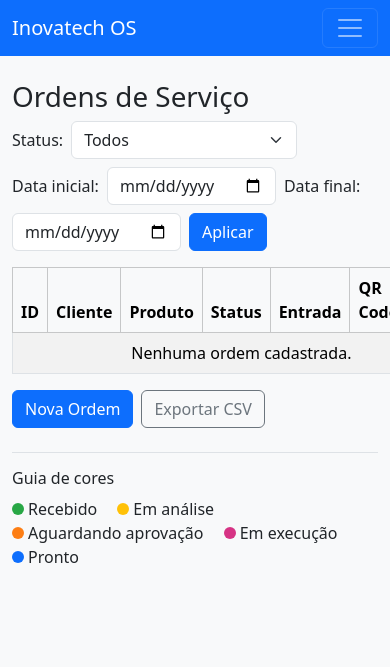
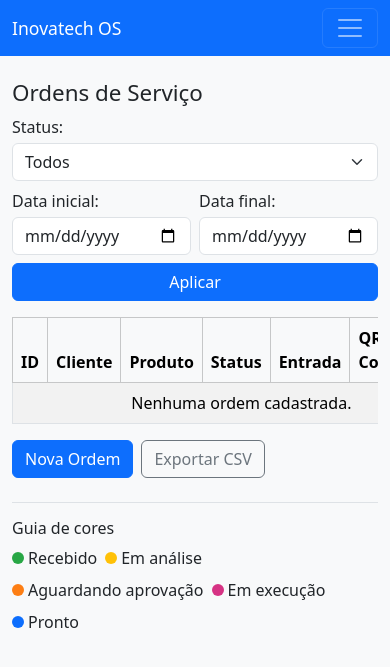
Before and after one commit to dannamicaella/Projeto_OS_IT, a FastAPI app: page / in a window 390 px wide; the page is wider, and only the part inside the window is pictured. Shown: the top 667 px of that part. Run offline with FastAPI, Linux system fonts and the light colour scheme.

Commit message:
Add delete order API endpoint and enhance UI with Bootstrap icons and responsive design

```diff
--- a/main.py
+++ b/main.py
@@ -355,6 +355,21 @@ async def api_update_order_status(token: str, request: Request):
         db.close()
 
 
+@app.delete('/api/orders/{token}', name='api_delete_order')
+def api_delete_order(token: str):
+    """Delete an order by token."""
+    db = SessionLocal()
+    try:
+        order = db.query(Order).filter_by(token=token).first()
+        if not order:
+            raise HTTPException(status_code=404, detail='not_found')
+        db.delete(order)
+        db.commit()
+        return {'deleted': token}
+    finally:
+        db.close()
+
+
 # ---------------------------------------------------------------------------
 # QR code
 # ---------------------------------------------------------------------------
--- a/templates/base.html
+++ b/templates/base.html
@@ -6,6 +6,14 @@
     <title>{% block title %}Inovatech OS{% endblock %}</title>
     <!-- Bootstrap CSS from CDN for quick styling -->
     <link href="https://cdn.jsdelivr.net/npm/bootstrap@5.3.2/dist/css/bootstrap.min.css" rel="stylesheet">
+    <link href="https://cdn.jsdelivr.net/npm/bootstrap-icons@1.11.3/font/bootstrap-icons.min.css" rel="stylesheet">
+    <style>
+        @media (max-width: 575.98px) {
+            h1 { font-size: 1.4rem; }
+            .navbar-brand { font-size: 1.1rem; }
+            .btn { touch-action: manipulation; }
+        }
+    </style>
 </head>
 <body class="bg-light">
     <nav class="navbar navbar-expand-lg navbar-dark bg-primary mb-4">
--- a/templates/list_os.html
+++ b/templates/list_os.html
@@ -5,11 +5,10 @@
 {% block content %}
 <h1>Ordens de Serviço</h1>
 
-<form method="get" class="mb-3 row g-2">
-    <div class="col-auto">
-        <label for="statusFilter" class="col-form-label">Status:</label>
-    </div>
-    <div class="col-auto">
+<form method="get" class="mb-3">
+    <div class="row g-2 align-items-end">
+        <div class="col-12 col-sm-auto">
+            <label for="statusFilter" class="form-label mb-1">Status:</label>
             <select class="form-select" id="statusFilter" name="status">
                 <option value="">Todos</option>
                 {% for opt in color_map.keys() %}
@@ -17,23 +16,21 @@
                 {% endfor %}
             </select>
         </div>
-    <div class="col-auto">
-        <label for="startDate" class="col-form-label">Data inicial:</label>
-    </div>
-    <div class="col-auto">
+        <div class="col-6 col-sm-auto">
+            <label for="startDate" class="form-label mb-1">Data inicial:</label>
             <input type="date" class="form-control" id="startDate" name="start" value="{{ date_from }}">
         </div>
-    <div class="col-auto">
-        <label for="endDate" class="col-form-label">Data final:</label>
-    </div>
-    <div class="col-auto">
+        <div class="col-6 col-sm-auto">
+            <label for="endDate" class="form-label mb-1">Data final:</label>
             <input type="date" class="form-control" id="endDate" name="end" value="{{ date_to }}">
         </div>
-    <div class="col-auto">
+        <div class="col-12 col-sm-auto d-grid d-sm-block">
             <button type="submit" class="btn btn-primary">Aplicar</button>
+        </div>
     </div>
 </form>
 
+<div class="table-responsive">
 <table class="table table-striped table-bordered">
     <thead class="table-light">
         <tr>
@@ -63,8 +60,17 @@
                     <img src="{{ order.qr_code_url() }}" alt="QR" style="width:40px;height:40px;">
                 </a>
             </td>
-            <td>
+            <td class="d-flex gap-1 align-items-center">
                 <a class="btn btn-sm btn-secondary" href="{{ request.url_for('order_detail', token=order.token) }}">Detalhes</a>
+                <button class="btn btn-sm btn-outline-danger"
+                        data-bs-toggle="modal" data-bs-target="#deleteModal"
+                        data-token="{{ order.token }}"
+                        data-cliente="{{ order.cliente }}"
+                        data-produto="{{ order.produto }}"
+                        data-entrada="{{ order.data_entrada.strftime('%d/%m/%Y %H:%M') }}"
+                        title="Excluir OS">
+                    <i class="bi bi-trash"></i>
+                </button>
             </td>
         </tr>
         {% else %}
@@ -72,18 +78,74 @@
         {% endfor %}
     </tbody>
 </table>
+</div>
 
-<div class="mb-3 d-flex gap-2">
+<div class="mb-3 d-flex flex-wrap gap-2">
     <a class="btn btn-primary" href="{{ request.url_for('new_order') }}">Nova Ordem</a>
     <a class="btn btn-outline-secondary" href="{{ export_url }}">Exportar CSV</a>
 </div>
 
 <div class="mt-4 pt-3 border-top">
     <h6>Guia de cores</h6>
+    <div class="d-flex flex-wrap gap-2">
         {% for label, color in color_map.items() %}
-    <span class="d-inline-flex align-items-center me-3">
-        <span style="width:12px;height:12px;border-radius:50%;background:{{ color }};display:inline-block;margin-right:4px;"></span>{{ label }}
+        <span class="d-inline-flex align-items-center">
+            <span style="width:12px;height:12px;border-radius:50%;background:{{ color }};display:inline-block;margin-right:4px;flex-shrink:0;"></span>{{ label }}
         </span>
         {% endfor %}
     </div>
+</div>
+
+<!-- Modal de confirmação de exclusão -->
+<div class="modal fade" id="deleteModal" tabindex="-1" aria-labelledby="deleteModalLabel" aria-hidden="true">
+    <div class="modal-dialog">
+        <div class="modal-content">
+            <div class="modal-header">
+                <h5 class="modal-title" id="deleteModalLabel">Confirmar exclusão</h5>
+                <button type="button" class="btn-close" data-bs-dismiss="modal" aria-label="Fechar"></button>
+            </div>
+            <div class="modal-body">
+                <p>Tem certeza que deseja excluir esta ordem de serviço?</p>
+                <ul class="list-group list-group-flush">
+                    <li class="list-group-item"><strong>Cliente:</strong> <span id="modalCliente"></span></li>
+                    <li class="list-group-item"><strong>Produto:</strong> <span id="modalProduto"></span></li>
+                    <li class="list-group-item"><strong>Entrada:</strong> <span id="modalEntrada"></span></li>
+                </ul>
+                <p class="text-danger mt-3 mb-0"><small>Esta ação não pode ser desfeita.</small></p>
+            </div>
+            <div class="modal-footer">
+                <button type="button" class="btn btn-secondary" data-bs-dismiss="modal">Cancelar</button>
+                <button type="button" class="btn btn-danger" id="confirmDeleteBtn">Excluir</button>
+            </div>
+        </div>
+    </div>
+</div>
+
+<script>
+(function () {
+    const deleteModal = document.getElementById('deleteModal');
+    let pendingToken = null;
+
+    deleteModal.addEventListener('show.bs.modal', function (event) {
+        const btn = event.relatedTarget;
+        pendingToken = btn.getAttribute('data-token');
+        document.getElementById('modalCliente').textContent = btn.getAttribute('data-cliente');
+        document.getElementById('modalProduto').textContent = btn.getAttribute('data-produto');
+        document.getElementById('modalEntrada').textContent = btn.getAttribute('data-entrada');
+    });
+
+    document.getElementById('confirmDeleteBtn').addEventListener('click', function () {
+        if (!pendingToken) return;
+        fetch(`/api/orders/${pendingToken}`, { method: 'DELETE' })
+            .then(resp => {
+                if (!resp.ok) throw new Error('Erro ao excluir');
+                bootstrap.Modal.getInstance(deleteModal).hide();
+                window.location.reload();
+            })
+            .catch(err => {
+                alert('Erro ao excluir a ordem: ' + err.message);
+            });
+    });
+})();
+</script>
 {% endblock %}
--- a/templates/new_os.html
+++ b/templates/new_os.html
@@ -29,6 +29,9 @@
             {% endfor %}
         </select>
     </div>
-    <button type="submit" class="btn btn-primary">Salvar</button>
+    <div class="d-grid d-sm-flex gap-2">
+        <button type="submit" class="btn btn-primary">Salvar</button>
+        <a href="{{ request.url_for('index') }}" class="btn btn-secondary">Cancelar</a>
+    </div>
 </form>
 {% endblock %}
--- a/templates/os_detail.html
+++ b/templates/os_detail.html
@@ -17,8 +17,8 @@
             <dd class="col-sm-9">{{ order.problema }}</dd>
             <dt class="col-sm-3">Status</dt>
             <dd class="col-sm-9">
-                <form method="post" action="{{ request.url_for('api_update_order_status', token=order.token) }}" class="d-flex align-items-center">
-                    <select name="status" class="form-select form-select-sm me-2" style="max-width:200px;">
+                <form method="post" action="{{ request.url_for('api_update_order_status', token=order.token) }}" class="d-flex flex-wrap align-items-center gap-2">
+                    <select name="status" class="form-select form-select-sm" style="min-width:140px;max-width:220px;flex:1 1 140px;">
                         {% for s in statuses %}
                         <option value="{{ s }}" {% if order.status == s %}selected{% endif %}>{{ s }}</option>
                         {% endfor %}
@@ -30,7 +30,7 @@
             <dd class="col-sm-9">{{ order.data_entrada.strftime('%d/%m/%Y %H:%M') }}</dd>
         </dl>
     </div>
-    <div class="col-md-4 text-center">
+    <div class="col-md-4 text-center mt-4 mt-md-0">
         <h5>Etiqueta QR Code</h5>
         <img src="{{ order.qr_code_url() }}" alt="QR Code" class="img-fluid mb-2" style="max-width:180px;">
         <br>
```
Lines whose indentation alone changed are shown as unchanged.
